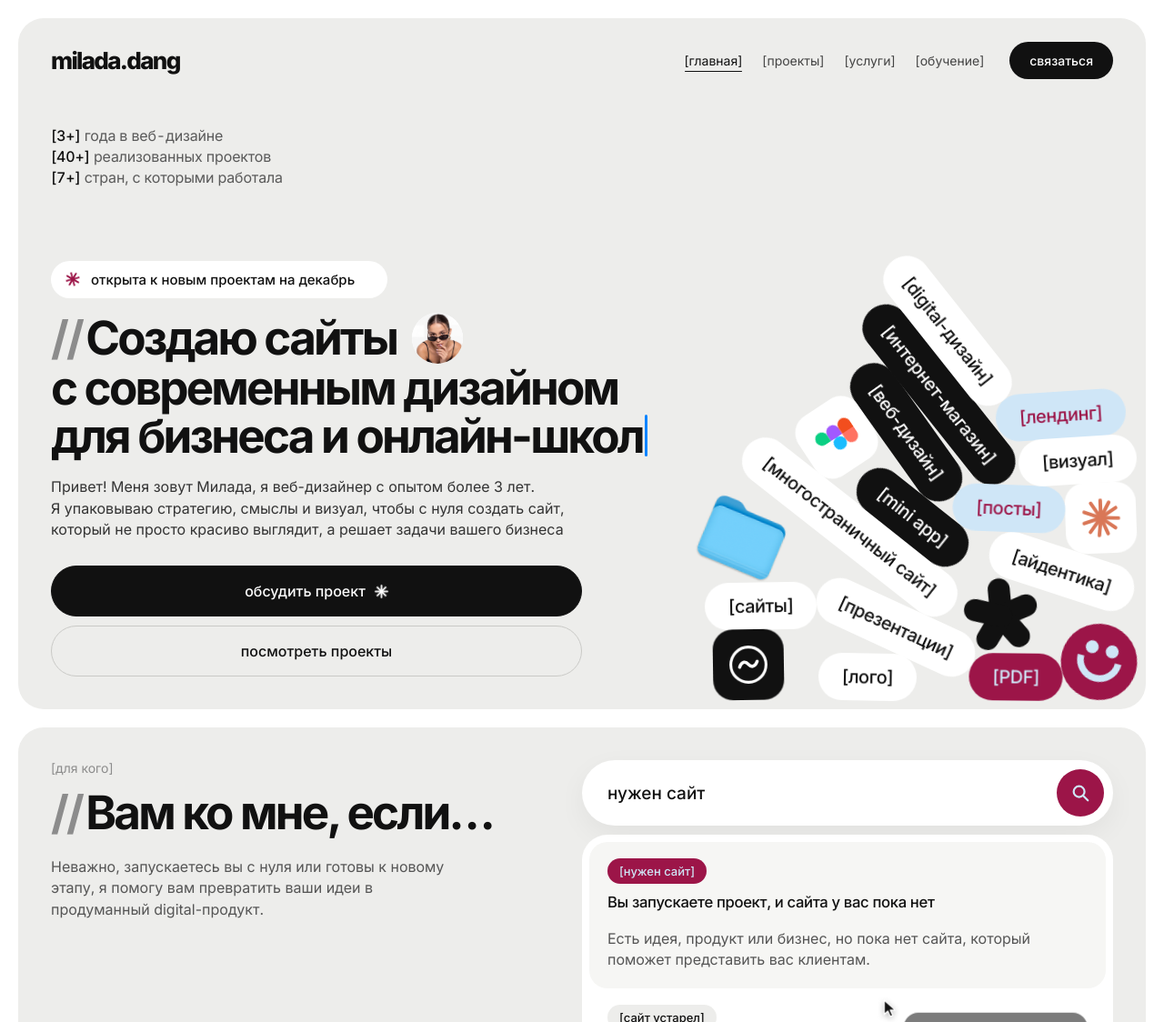
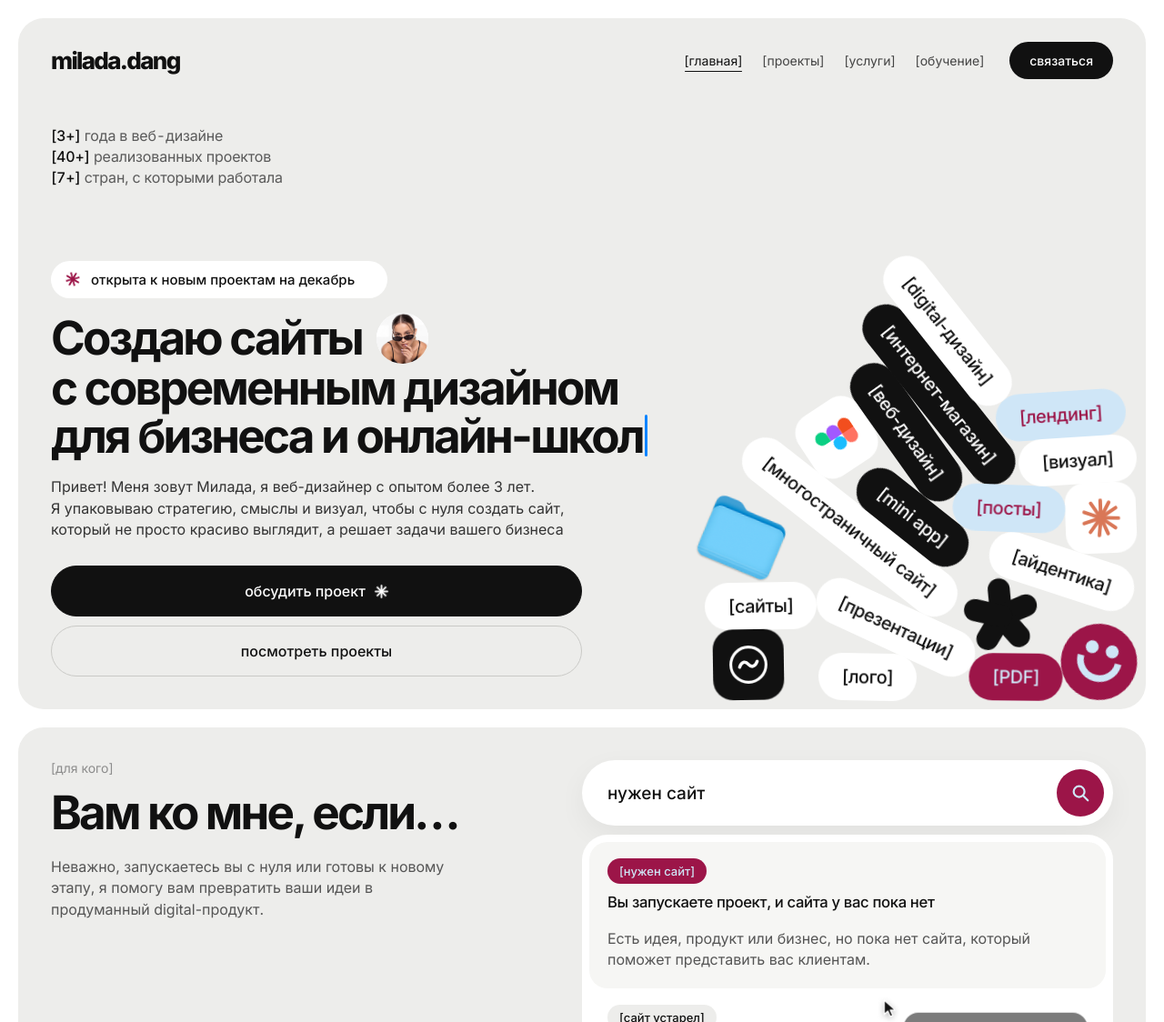
Before and after one commit to miladadang/portfpliomil, a plain HTML site: page index.html in a window 1280 px wide. Shown: the top 1124 px of the page at 91% size. Drawn offline with nearby package versions, Linux system fonts and the light colour scheme.

Commit message:
Убраны слеши в заголовках
Co-Authored-By: Claude Opus 5.5 <noreply@anthropic.com>

```diff
--- a/index.html
+++ b/index.html
@@ -175,7 +175,7 @@ body.open{overflow:hidden}
 
     <div class="copy" id="copy">
       <div class="pill"><svg viewBox="-50 -50 100 100"><rect x="-6" y="-48" width="12" height="96"/><rect x="-6" y="-48" width="12" height="96" transform="rotate(45)"/><rect x="-6" y="-48" width="12" height="96" transform="rotate(90)"/><rect x="-6" y="-48" width="12" height="96" transform="rotate(135)"/></svg>открыта к новым проектам на декабрь</div>
-      <h1><b>//</b>Создаю сайты<span class="face"><img src="img/portrait.jpg" alt="Милада"></span><br>с современным дизайном<br>для бизнеса и <span class="typed" id="typed">экспертов</span><span class="caret blink" id="caret"></span></h1>
+      <h1>Создаю сайты<span class="face"><img src="img/portrait.jpg" alt="Милада"></span><br>с современным дизайном<br>для бизнеса и <span class="typed" id="typed">экспертов</span><span class="caret blink" id="caret"></span></h1>
       <p class="hi"><span>Привет! Меня зовут Милада, я веб-дизайнер с опытом более 3 лет.</span><span>Я упаковываю стратегию, смыслы и визуал, чтобы с нуля создать сайт,</span><span>который не просто красиво выглядит, а решает задачи вашего бизнеса</span></p>
       <div class="btns">
         <a class="btn" href="#"><svg viewBox="-50 -50 100 100"><rect x="-6" y="-48" width="12" height="96"/><rect x="-6" y="-48" width="12" height="96" transform="rotate(45)"/><rect x="-6" y="-48" width="12" height="96" transform="rotate(90)"/><rect x="-6" y="-48" width="12" height="96" transform="rotate(135)"/></svg>обсудить проект</a>
@@ -212,7 +212,7 @@ body.open{overflow:hidden}
   <div class="who-card">
     <div class="who-left">
       <div class="label">[для кого]</div>
-      <h2><b>//</b>Вам ко мне, если…</h2>
+      <h2>Вам ко мне, если…</h2>
       <p class="hint">Неважно, запускаетесь вы с нуля или готовы к новому этапу, я помогу вам превратить ваши идеи в продуманный digital-продукт.</p>
     </div>
     <div class="finder">
```
